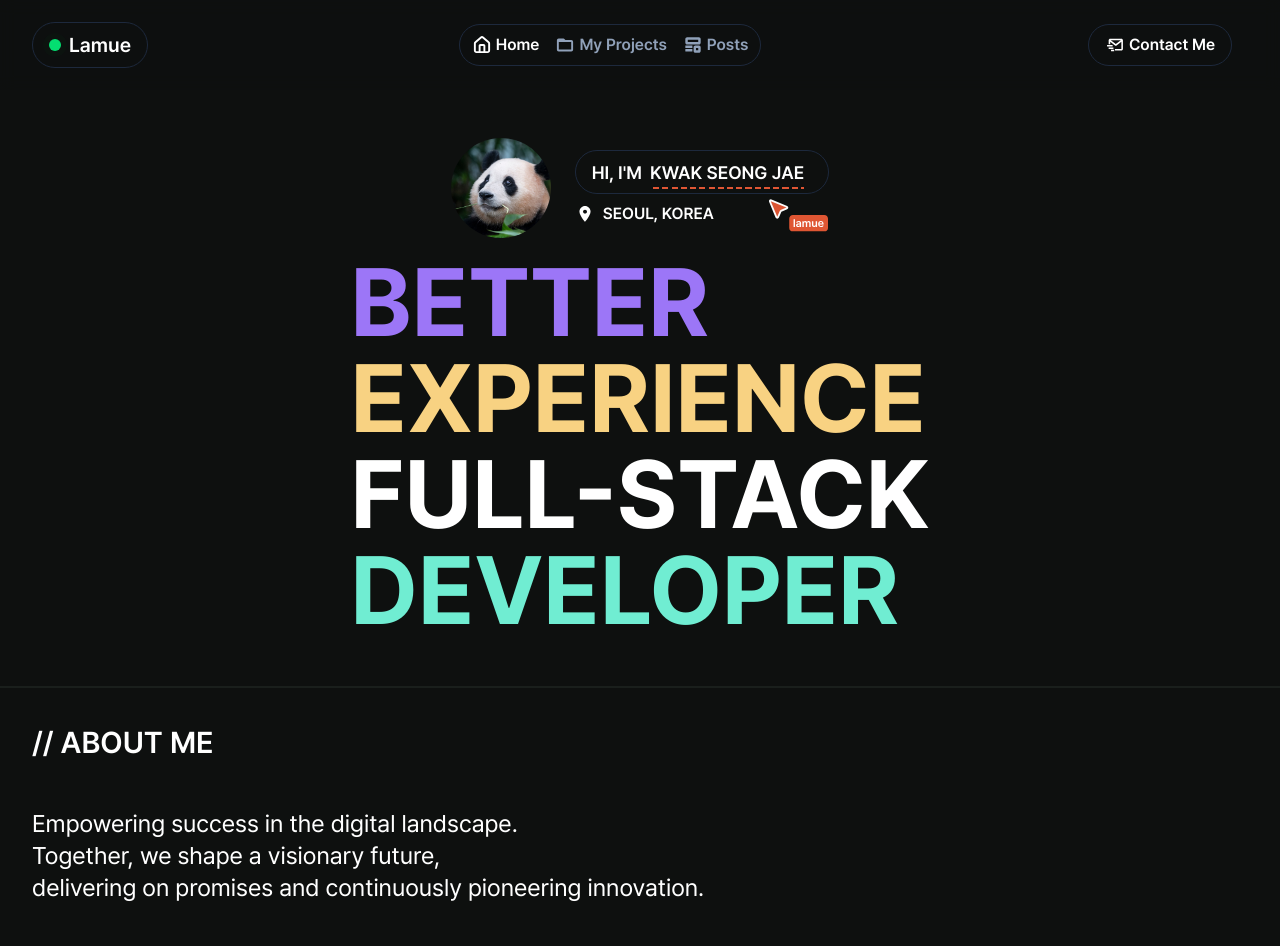
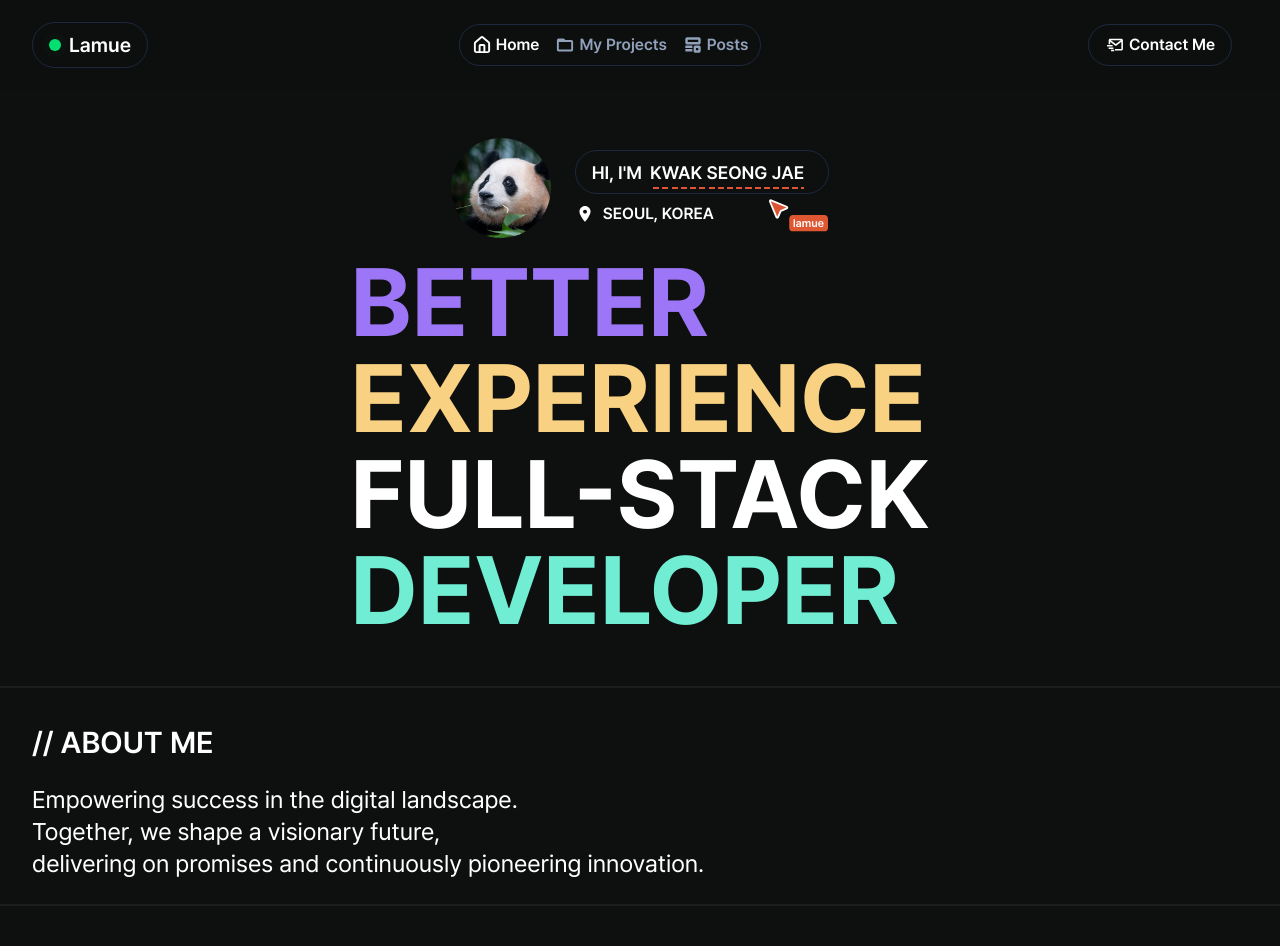
Before and after one commit to kwakseongjae/lamue-portfolio, a Next.js app: page / in a window 1280 px wide. Shown: the top 946 px of the page. Built offline with nearby package versions, Linux system fonts and the light colour scheme.

Commit message:
style: Simplify AboutSection by removing unnecessary div wrapper

```diff
--- a/src/widgets/home/ui/AboutSection.tsx
+++ b/src/widgets/home/ui/AboutSection.tsx
@@ -5,7 +5,7 @@ export default function AboutSection() {
   return (
     <SectionContainer>
       <SectionHeader>// ABOUT ME</SectionHeader>
-      <div className="py-6">
+
       <p className="text-2xl">
         Empowering success in the digital landscape.
         <br />
@@ -13,7 +13,6 @@ export default function AboutSection() {
         <br />
         delivering on promises and continuously pioneering innovation.
       </p>
-      </div>
     </SectionContainer>
   )
 }
```
Lines whose indentation alone changed are shown as unchanged.
